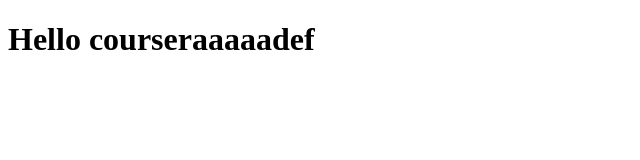
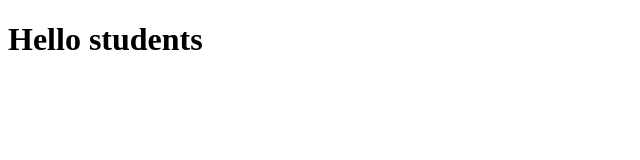
Before and after one commit to AlexKo99/coursera-test, a plain HTML site: page index.html in a window 1280 px wide. Shown: the whole page, without its empty margins (0-640 px from the left). Drawn offline with Linux system fonts and the light colour scheme.

Commit message:
next version of web file.

```diff
--- a/index.html
+++ b/index.html
@@ -5,6 +5,6 @@
     <title>Hello coursera</title>
   </head>
   <body>
-    <h1>Hello courseraaaaadef</h1>
+    <h1>Hello students</h1>
   </body>
 </html>
```
